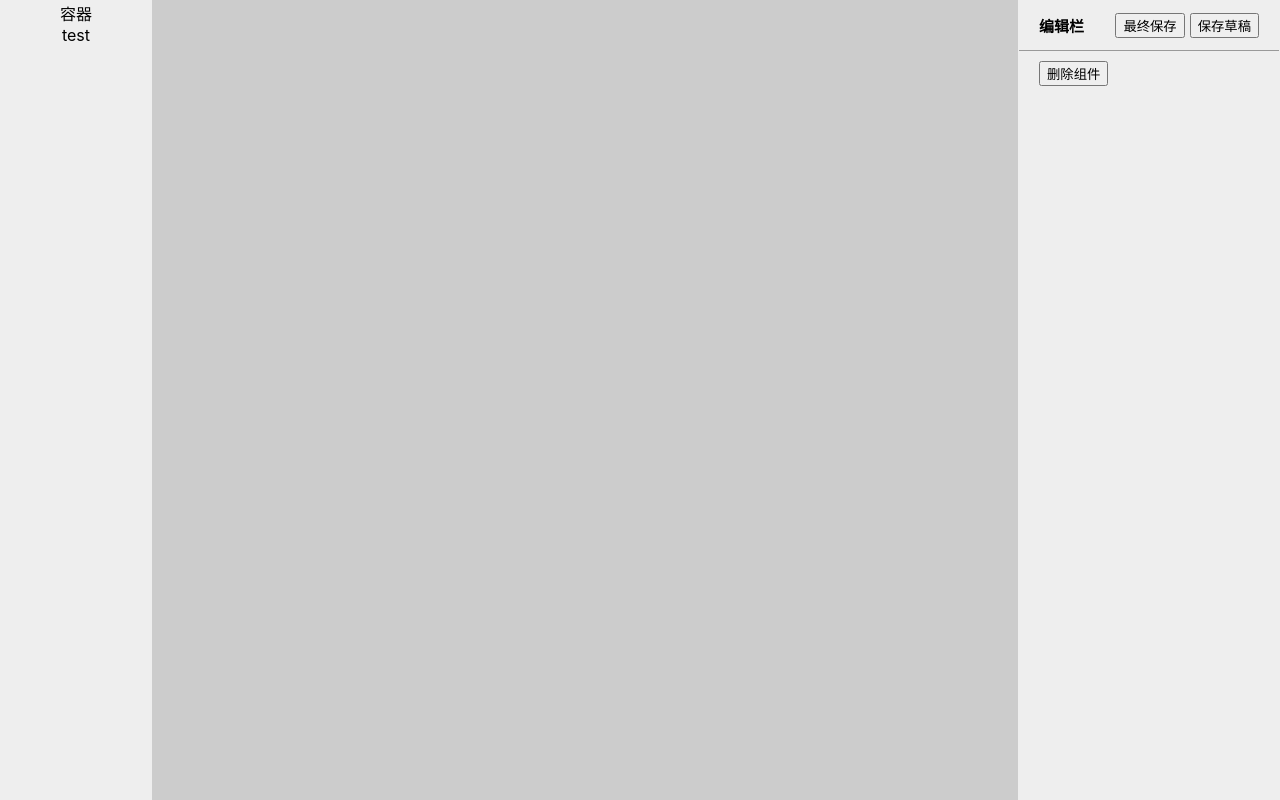
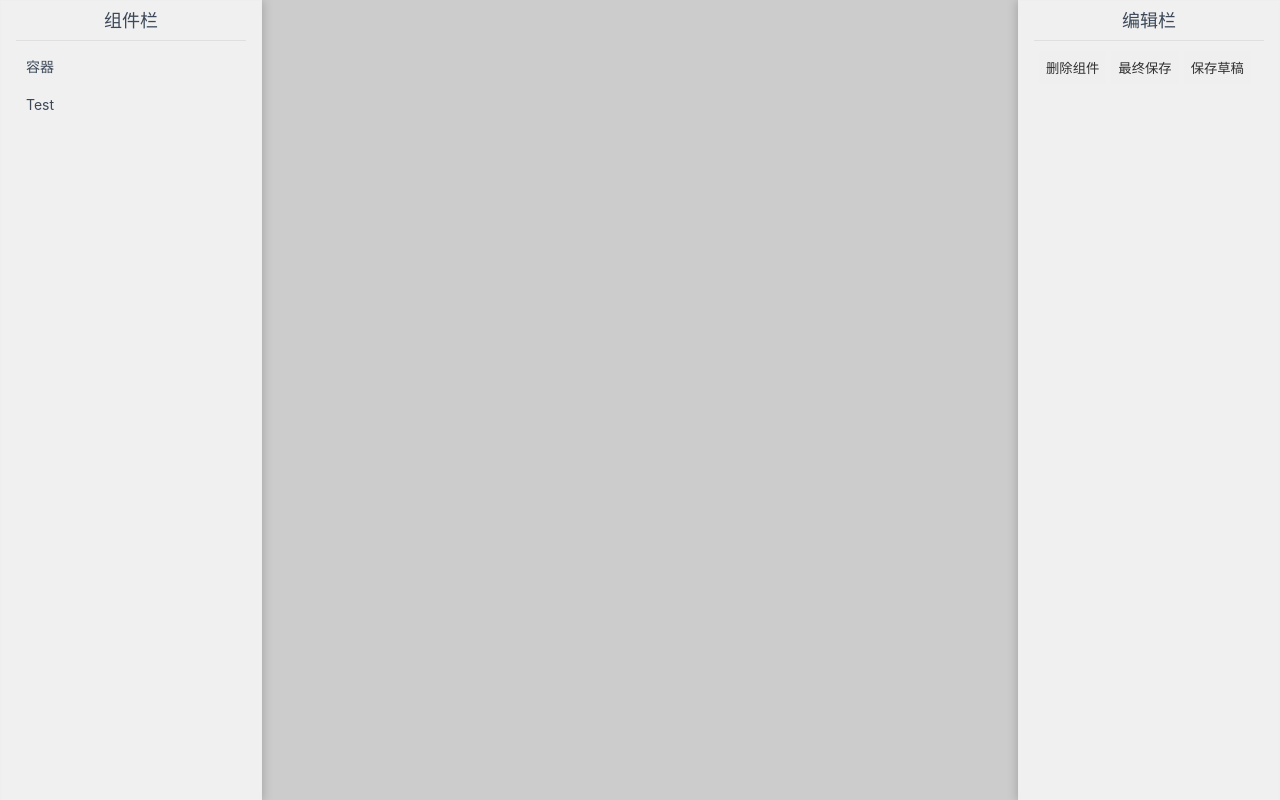
Before and after one commit to mrzqii/react_page_layout, a React (Create React App) app: page / in a window 1280 px wide. Built offline with nearby package versions, Linux system fonts and the light colour scheme.

Commit message:
fix: 基本样式修改

```diff
--- a/src/page/rgl/editor/index.scss
+++ b/src/page/rgl/editor/index.scss
@@ -8,24 +8,56 @@
     align-items: center;
     margin: 10px 0;
     padding-left: 20px;
-    padding-right: 5px;
+    padding-right: 10px;
+    color: #3c4858;
+    &.input_box {
+        justify-content: space-between;
+    }
+    .edit_btn {
+        border: none;
+        padding: 7px;
+        color: rgba(0,0,0,.8);
+    }
+    .edit_input {
+        color:#999;
+        font-size: 13px;
+        border: none;
+        height: 25px;
+        text-indent: 5px;
+        width: 100px;
+    }
 }
 .text{
     font-size: 18px;
     font-weight: 500;
-    background-color: #fff;
+    background-color: rgba(123, 123, 123, 0.2);
     padding: 5px 20px
 }
 .editor_wrapper{
-    display:flex;
-    padding: 12px 20px;
-    justify-content:space-between;
-    align-items: center;
-    border-bottom: 1px solid #999;
     .editor_name{
-        font-weight: 600;
-        font-size: 15px;
+        text-transform: uppercase;
+        padding: 5px 0;
+        display: inline-block;
+        font-size: 18px;
+        color: #3c4858;
+        white-space: nowrap;
+        font-weight: 400;
+        line-height: 30px;
+        overflow: hidden;
+        text-align: center;
+        display: block;
+        position: relative;
+        &::after {
+            content: '';
+            position: absolute;
+            bottom: 0;
+            right: 15px;
+            height: 1px;
+            width: calc(100% - 30px);
+            background-color: hsla(0, 0%, 71%, 0.3);
+        }
     }
+
 }
 .editor_content{
     // display: flex;
@@ -51,3 +83,104 @@
     color:#FFF;
     border-radius: 5px;
 }
+@-webkit-keyframes hvr-buzz-out {
+    10% {
+      -webkit-transform: translateX(3px) rotate(2deg);
+      transform: translateX(3px) rotate(2deg);
+    }
+    20% {
+      -webkit-transform: translateX(-3px) rotate(-2deg);
+      transform: translateX(-3px) rotate(-2deg);
+    }
+    30% {
+      -webkit-transform: translateX(3px) rotate(2deg);
+      transform: translateX(3px) rotate(2deg);
+    }
+    40% {
+      -webkit-transform: translateX(-3px) rotate(-2deg);
+      transform: translateX(-3px) rotate(-2deg);
+    }
+    50% {
+      -webkit-transform: translateX(2px) rotate(1deg);
+      transform: translateX(2px) rotate(1deg);
+    }
+    60% {
+      -webkit-transform: translateX(-2px) rotate(-1deg);
+      transform: translateX(-2px) rotate(-1deg);
+    }
+    70% {
+      -webkit-transform: translateX(2px) rotate(1deg);
+      transform: translateX(2px) rotate(1deg);
+    }
+    80% {
+      -webkit-transform: translateX(-2px) rotate(-1deg);
+      transform: translateX(-2px) rotate(-1deg);
+    }
+    90% {
+      -webkit-transform: translateX(1px) rotate(0);
+      transform: translateX(1px) rotate(0);
+    }
+    100% {
+      -webkit-transform: translateX(-1px) rotate(0);
+      transform: translateX(-1px) rotate(0);
+    }
+  }
+  @keyframes hvr-buzz-out {
+    10% {
+      -webkit-transform: translateX(3px) rotate(2deg);
+      transform: translateX(3px) rotate(2deg);
+    }
+    20% {
+      -webkit-transform: translateX(-3px) rotate(-2deg);
+      transform: translateX(-3px) rotate(-2deg);
+    }
+    30% {
+      -webkit-transform: translateX(3px) rotate(2deg);
+      transform: translateX(3px) rotate(2deg);
+    }
+    40% {
+      -webkit-transform: translateX(-3px) rotate(-2deg);
+      transform: translateX(-3px) rotate(-2deg);
+    }
+    50% {
+      -webkit-transform: translateX(2px) rotate(1deg);
+      transform: translateX(2px) rotate(1deg);
+    }
+    60% {
+      -webkit-transform: translateX(-2px) rotate(-1deg);
+      transform: translateX(-2px) rotate(-1deg);
+    }
+    70% {
+      -webkit-transform: translateX(2px) rotate(1deg);
+      transform: translateX(2px) rotate(1deg);
+    }
+    80% {
+      -webkit-transform: translateX(-2px) rotate(-1deg);
+      transform: translateX(-2px) rotate(-1deg);
+    }
+    90% {
+      -webkit-transform: translateX(1px) rotate(0);
+      transform: translateX(1px) rotate(0);
+    }
+    100% {
+      -webkit-transform: translateX(-1px) rotate(0);
+      transform: translateX(-1px) rotate(0);
+    }
+  }
+  .hvr-buzz-out {
+    display: inline-block;
+    vertical-align: middle;
+    -webkit-transform: perspective(1px) translateZ(0);
+    transform: perspective(1px) translateZ(0);
+    box-shadow: 0 0 1px rgba(0, 0, 0, 0);
+  }
+  .hvr-buzz-out:hover, .hvr-buzz-out:focus, .hvr-buzz-out:active {
+    -webkit-animation-name: hvr-buzz-out;
+    animation-name: hvr-buzz-out;
+    -webkit-animation-duration: 0.75s;
+    animation-duration: 0.75s;
+    -webkit-animation-timing-function: linear;
+    animation-timing-function: linear;
+    -webkit-animation-iteration-count: 1;
+    animation-iteration-count: 1;
+  }
--- a/src/page/rgl/editor/index.tsx
+++ b/src/page/rgl/editor/index.tsx
@@ -14,9 +14,9 @@ type Props = {
     setOpenContainerId():void
 
 }
-const initialState = {
+// const initialState = {
 
-}
+// }
 interface IState {
     [id: number]: any;
     containerId:number
@@ -55,9 +55,10 @@ class EditorTab extends Component<Props,   IState> {
     } else {
       if (item.type === 'input') {
         return (
-          <div key={index} className="editor_box">
+          <div key={index} className="editor_box input_box">
             <label>{item.text}</label>
             <input
+              className="edit_input"
               onChange={e => {
                 let val = e.target.value
                 let editorData = Fn.clone(this.state[id])
@@ -73,21 +74,16 @@ class EditorTab extends Component<Props,   IState> {
       } else if (item.type === 'show_name') {
         return (
           <div key={index} className="editor_box">
-            <label>组件名</label>
-            <input
-              className="editor_show_name"
-              readOnly={true}
-              value={item.text}
-              placeholder={item.text}
-            />
+            <label>组件名：</label>
+            <span>{item.text}</span>
           </div>
         )
       } else if (item.type === 'select') {
         return (
-          <div key={index} className="editor_box">
+          <div key={index} className="editor_box  input_box">
             <label>{item.text}</label>
             <select
-              style={{ width: '100%' }}
+              className="edit_input"
               value={this.state[id][item.field] || undefined}
               placeholder={item.text}
               onChange={(e:React.ChangeEvent<HTMLSelectElement>):void => {
@@ -110,10 +106,10 @@ class EditorTab extends Component<Props,   IState> {
         )
       } else if (item.type === 'selectIcon') {
         return (
-          <div key={index} className="editor_box">
+          <div key={index} className="editor_box  input_box">
             <label>{item.text}</label>
             <select
-              style={{ width: '100%' }}
+              className="edit_input"
               value={this.state[id][item.field]|| undefined}
               placeholder={item.text}
               onChange={(e:React.ChangeEvent<HTMLSelectElement>) => {
@@ -195,7 +191,8 @@ class EditorTab extends Component<Props,   IState> {
     let Save = (
       <div>
         <button
-          style={{ marginRight: '5px' }}
+          className="edit_btn"
+          style={{ margin: '0 5px' }}
           onClick={() => {
             this.props.saveData(true)
           }}
@@ -203,6 +200,7 @@ class EditorTab extends Component<Props,   IState> {
           最终保存
         </button>
         <button
+          className="edit_btn"
           onClick={() => {
             this.props.saveData(false)
           }}
@@ -215,16 +213,18 @@ class EditorTab extends Component<Props,   IState> {
       <div>
         <div className="editor_wrapper">
           <div className="editor_name">编辑栏</div>
-          {Save}
+
         </div>
         <div className="editor_content">
-          <div className="editor_box">
+          <div className="editor_box ">
             <button
+              className="edit_btn hvr-buzz-out"
               title="请先选中需要删除的组件"
               onClick={this.props.deleteItem}
             >
               删除组件
             </button>
+            {Save}
           </div>
           {this.props.configData.map((item, index) => {
             return this.itemEditor(item, index)
--- a/src/page/rgl/index.scss
+++ b/src/page/rgl/index.scss
@@ -13,7 +13,9 @@ li {
     width: 260px;
     height: 100%;
     border: 1px solid #eee;
-    background-color: #eee;
+    background-color: rgba(225,225,225,0.5);
+    box-shadow: -1px 0px 10px rgba(0,0,0,0.2);
+    z-index: 1;
     // position: relative;
     // z-index: 2;
     // position: absolute;
@@ -23,10 +25,13 @@ li {
     // transition: all 0.5s ease-out;
   }
   .navLeft_container {
-    width: 150px;
+    width: 260px;
     height: 100%;
     border: 1px solid #eee;
-    background-color: #eee;
+    background-color: rgba(225,225,225,0.5);
+    box-shadow: 1px 0px 10px rgba(0,0,0,0.2);
+    z-index: 1;
+
     // position: relative;
     // position: absolute;
     // top: 0;
--- /dev/null
+++ b/src/page/rgl/navLeft/index.scss
@@ -0,0 +1,39 @@
+.nl {
+  .nl-title {
+    text-transform: uppercase;
+    padding: 5px 0;
+    display: inline-block;
+    font-size: 18px;
+    color: #3c4858;
+    white-space: nowrap;
+    font-weight: 400;
+    line-height: 30px;
+    overflow: hidden;
+    text-align: center;
+    display: block;
+    position: relative;
+    &::after {
+      content: '';
+      position: absolute;
+      bottom: 0;
+      right: 15px;
+      height: 1px;
+      width: calc(100% - 30px);
+      background-color: hsla(0, 0%, 71%, 0.3);
+    }
+  }
+  .nl-content {
+    padding: 5px 10px;
+    .nl-li {
+        text-align: left;
+        border-radius: 3px;
+        color: #3c4858;
+        text-transform: capitalize;
+        font-size: 14px;
+        padding: 10px 15px;
+        &:hover {
+            background: rgba(0,0,0,0.1);
+        }
+    }
+  }
+}
--- a/src/page/rgl/navLeft/index.tsx
+++ b/src/page/rgl/navLeft/index.tsx
@@ -1,5 +1,6 @@
 import React, { Component,  ReactNode } from 'react'
 import {ComlistOne} from '../type'
+import './index.scss'
 type Props = {
   onClick(type:ComlistOne): void
   children?: ReactNode
@@ -17,11 +18,14 @@ export default class NavLeft extends Component<Props, State> {
   }
   height: number = document.body.clientHeight
   render() {
-    return <div>
-        <ul>
+    return <div className="nl">
+        <div className="nl-title">
+          组件栏
+        </div>
+        <ul className='nl-content'>
             {this.state.comlist.map((item,i)=>{
                 return(
-                    <li key={i} onClick={()=>{
+                    <li className="nl-li" key={i} onClick={()=>{
                         this.props.onClick(item)
                     }}>
                         {item.value}
```
